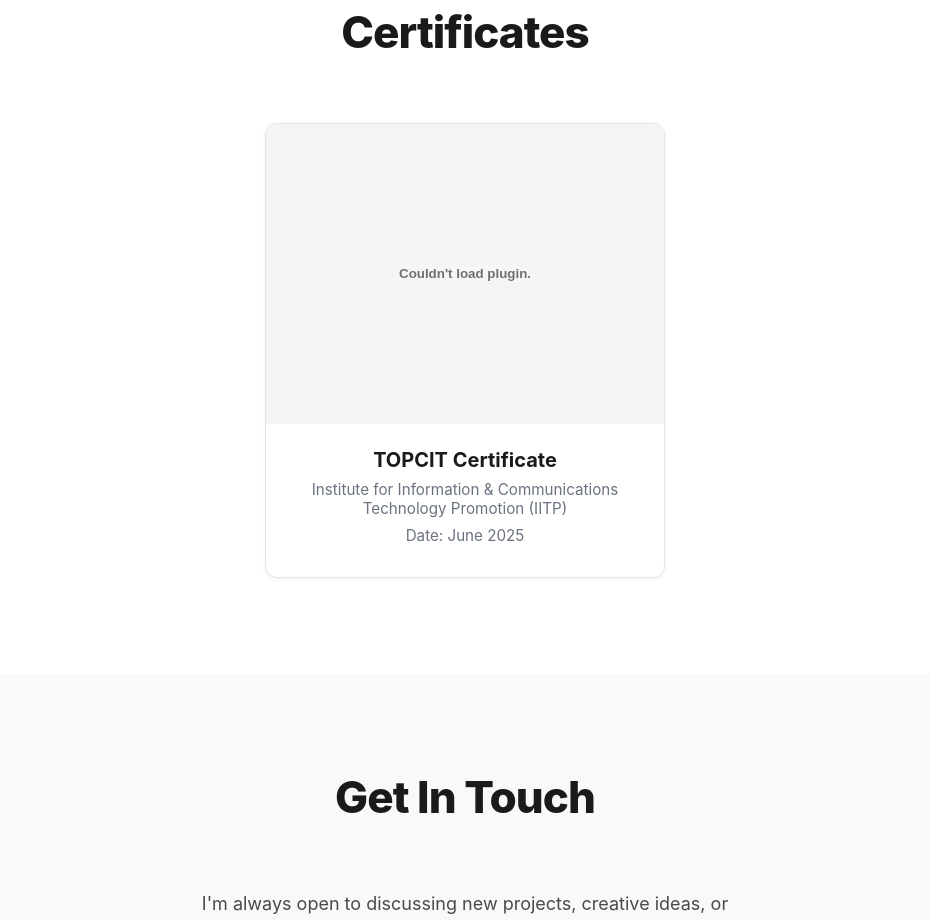
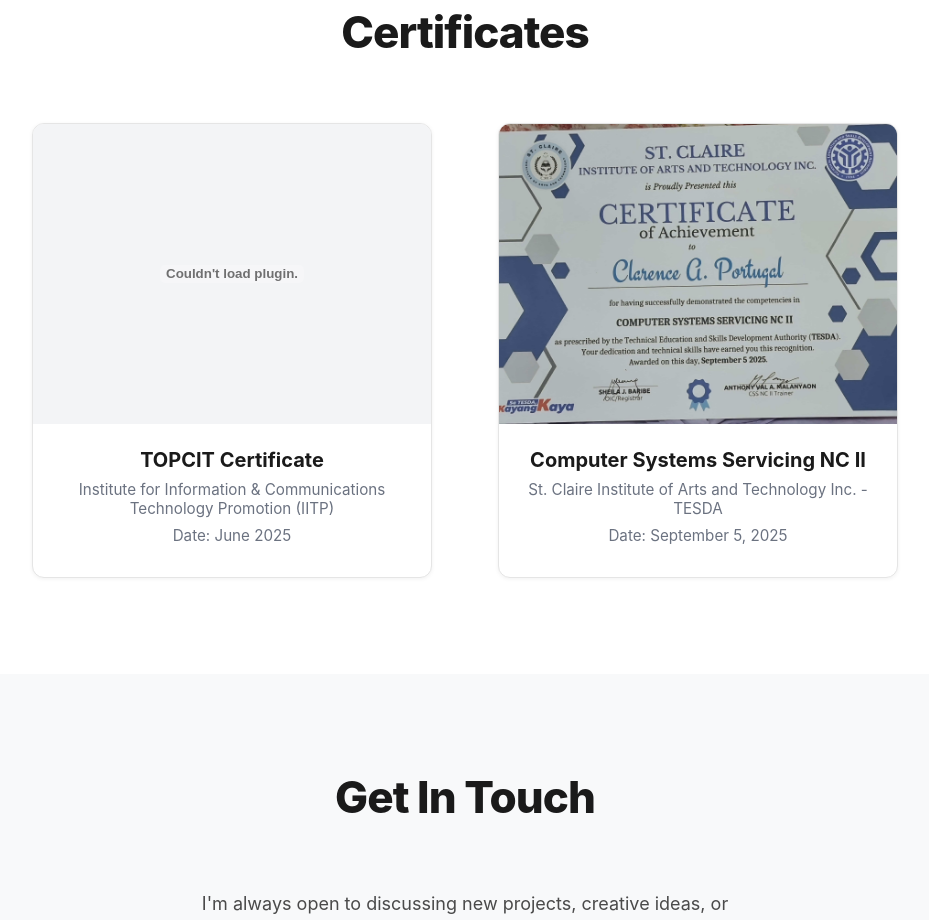
Before and after one commit to clarenceportugal/portfolio, a React (Vite) app: page / in a window 1280 px wide. Shown: the part 5400-6320 px from the top of the page, without its empty margins (175-1104 px from the left). Built offline with nearby package versions, Linux system fonts and the light colour scheme.

Commit message:
Add TESDA Computer Systems Servicing NC II certificate

```diff
--- a/src/App.css
+++ b/src/App.css
@@ -730,6 +730,13 @@ section {
   width: 100%;
   height: 100%;
   border: none;
+  pointer-events: none;
+}
+
+.certificate-preview-image {
+  width: 100%;
+  height: 100%;
+  object-fit: cover;
   pointer-events: none;
 }
 
--- a/src/App.tsx
+++ b/src/App.tsx
@@ -14,6 +14,7 @@ import motowashImage from './assets/images/motrorwash_logo.jpg'
 import rccarImage from './assets/images/rccar_logo.jpg'
 import ancestralhouseImage from './assets/images/ancestralhouse_logo.jpg'
 import chessImage from './assets/images/chess_logo.jpg'
+import tesdaImage from './assets/images/tesda.jpg'
 
 // Set up PDF.js worker - use local worker file
 pdfjsLib.GlobalWorkerOptions.workerSrc = '/pdf.worker.min.mjs'
@@ -835,6 +836,25 @@ function App() {
                 <p className="certificate-date">Date: June 2025</p>
               </div>
             </div>
+            <div className="certificate-card" onClick={() => openCertificate(tesdaImage)}>
+              <div className="certificate-preview">
+                <img
+                  src={tesdaImage}
+                  alt="TESDA Certificate Preview"
+                  className="certificate-preview-image"
+                  loading="lazy"
+                  decoding="async"
+                />
+                <div className="certificate-overlay">
+                  <span className="certificate-view-text">Click to view full size</span>
+                </div>
+              </div>
+              <div className="certificate-info">
+                <h3>Computer Systems Servicing NC II</h3>
+                <p>St. Claire Institute of Arts and Technology Inc. - TESDA</p>
+                <p className="certificate-date">Date: September 5, 2025</p>
+              </div>
+            </div>
           </div>
         </div>
       </section>
```
Also changed, not shown: src/assets/images/tesda.jpg (added).
